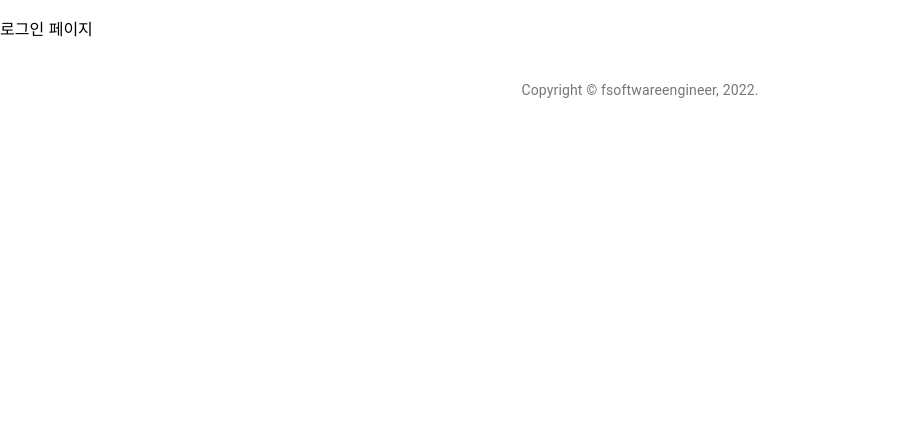
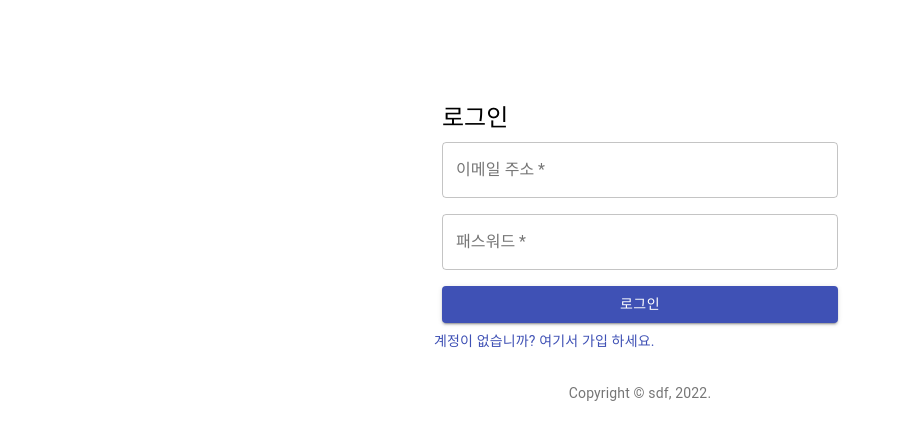
Before and after one commit to doingH/todo-react-app, a React (Create React App) app: page /login in a window 1280 px wide. Shown: the top 440 px of the page, without its empty margins (0-902 px from the left). Built offline with nearby package versions, Linux system fonts and the light colour scheme.

Commit message:
회원 가입 및 FRONT 완료

```diff
--- a/src/App.js
+++ b/src/App.js
@@ -1,22 +1,37 @@
 import { Class } from '@material-ui/icons';
 import React from 'react';
 import Todo from './todo/Todo';
-import { Paper, List, Container } from "@material-ui/core";
 import './App.css';
 import AddTodo from './todo/AddTodo';
-import { call } from "./service/ApiService";
+import {
+  Paper,
+  List,
+  Container,
+  Grid,
+  Button,
+  AppBar,
+  Toolbar,
+  Typography,
+} from "@material-ui/core";
+import { call, signout } from "./service/ApiService";
 
 class App extends React.Component {
   constructor(props) {
     super(props);
     this.state = {
-      items: []
+      items: [],
+      /* 1. 로딩중이라는 상태이다. 생성자에 상태 변수를 추가한다. */
+      loading: true
     }
   }
 
   componentDidMount() {
-    call("/todo", "GET", null).then((response) =>
-      this.setState({ items: response.data })
+    /* 2. componentDidMount에서 todo리스트를 가져오는
+    GET 리퀘스트가 성공적으로 리턴하는 경우 loading을 false로 고친다.
+    더 이상 로딩중이 아니라는 뜻이다. */
+    call("/todo", "GET", null).then((response) => {
+      this.setState({ items: response.data, loading: false })
+    }
     );
   }
 
@@ -38,22 +53,44 @@ class App extends React.Component {
     );
   };
 
-
   render() {
-    //es6 map함수 이용해 loop
     var todoItems = this.state.items.length > 0 && (
-      <Paper style={{ margine: 16 }}>
+      <Paper style={{ margin: 16 }}>
         <List>
           {this.state.items.map((item, idx) => (
-            <Todo item={item} key={item.id} delete={this.delete} update={this.update} />
+            <Todo
+              item={item}
+              key={item.id}
+              delete={this.delete}
+              update={this.update}
+            />
           ))}
         </List>
       </Paper>
     );
 
-    return (
-      // 컴포넌트 return
-      <div className="App">
+    // navigationBar 추가
+    var navigationBar = (
+      <AppBar position="static">
+        <Toolbar>
+          <Grid justifyContent="space-between" container>
+            <Grid item>data
+              <Typography variant="h6">오늘의 할일</Typography>
+            </Grid>
+            <Grid>
+              <Button color="inherit" onClick={signout}>
+                로그아웃
+              </Button>
+            </Grid>
+          </Grid>
+        </Toolbar>
+      </AppBar>
+    );
+
+    /* 로딩중이 아닐 때 렌더링 할 부분 */
+    var todoListPage = (
+      <div>
+        {navigationBar} {/*네비게이션 바 렌더링*/}
         <Container maxWidth="md">
           <AddTodo add={this.add} />
           <div className="TodoList">{todoItems}</div>
@@ -61,6 +98,18 @@ class App extends React.Component {
       </div>
     );
 
+    /* 로딩중일 때 렌더링 할 부분 */
+    var loadingPage = <h1> 로딩중.. </h1>;
+
+    var content = loadingPage;
+
+    if (!this.state.loading) {
+      /* 로딩중이 아니면 todoListPage를 선택*/
+      content = todoListPage;
+    }
+
+    /* 선택한 content 렌더링 */
+    return <div className="App">{content}</div>;
   }
 }
 
--- a/src/AppRouter.js
+++ b/src/AppRouter.js
@@ -5,12 +5,13 @@ import Login from "./login/login";
 import { BrowserRouter as Router, Routes, Route } from "react-router-dom";
 import Box from "@material-ui/core/Box";
 import Typography from "@material-ui/core/Typography";
+import SignUp from "./login/signUp";
 
 function Copyright() {
   return (
     <Typography variant="body2" color="textSecondary" align="center">
       {"Copyright © "}
-      fsoftwareengineer, {new Date().getFullYear()}
+      sdf, {new Date().getFullYear()}
       {"."}
     </Typography>
   );
@@ -27,6 +28,8 @@ class AppRouter extends React.Component {
               </Route>
               <Route path="/" element={<App />}>
               </Route>
+              <Route path="/signup" element={<SignUp />}>
+              </Route>
             </Routes>
           </div>
           <Box mt={5}>
--- a/src/login/login.js
+++ b/src/login/login.js
@@ -1,12 +1,83 @@
 import React from "react";
+import { signin } from "../service/ApiService";
+import {
+  Link,
+  Button,
+  TextField,
+  Grid,
+  Container,
+  Typography,
+} from "@material-ui/core";
 
 class Login extends React.Component {
     constructor(props) {
       super(props);
+      this.handleSubmit = this.handleSubmit.bind(this);
+    }
+
+    handleSubmit(event) {
+      event.preventDefault();
+      const data = new FormData(event.target);
+      const email = data.get("email");
+      const password = data.get("password");
+      // ApiService의 signin 메서드를 사용 해 로그인.
+      signin({ email: email, password: password });
     }
 
     render() {
-    return <p>로그인 페이지</p>;
+      return (
+        <Container component="main" maxWidth="xs" style={{ marginTop: "8%" }}>
+          <Grid container spacing={2}>
+            <Grid item xs={12}>
+              <Typography component="h1" variant="h5">
+                로그인
+              </Typography>
+            </Grid>
+          </Grid>
+          <form noValidate onSubmit={this.handleSubmit}>
+            {" "}
+            {/* submit 버튼을 누르면 handleSubmit이 실행됨. */}
+            <Grid container spacing={2}>
+              <Grid item xs={12}>
+                <TextField
+                  variant="outlined"
+                  required
+                  fullWidth
+                  id="email"
+                  label="이메일 주소"
+                  name="email"
+                  autoComplete="email"
+                />
+              </Grid>
+              <Grid item xs={12}>
+                <TextField
+                  variant="outlined"
+                  required
+                  fullWidth
+                  name="password"
+                  label="패스워드"
+                  type="password"
+                  id="password"
+                  autoComplete="current-password"
+                />
+              </Grid>
+              <Grid item xs={12}>
+                <Button
+                  type="submit"
+                  fullWidth
+                  variant="contained"
+                  color="primary"
+                >
+                  로그인
+                </Button>
+              </Grid>
+              <Link href="/signup" variant="body2">
+              <Grid item>계정이 없습니까? 여기서 가입 하세요.</Grid>
+              </Link>
+            </Grid>
+          </form>
+        </Container>
+      );
     }
   }
 
--- /dev/null
+++ b/src/login/signUp.js
@@ -0,0 +1,102 @@
+import React from "react";
+import {
+  Button,
+  TextField,
+  Link,
+  Grid,
+  Container,
+  Typography,
+} from "@material-ui/core";
+import { signup } from "../service/ApiService";
+
+class SignUp extends React.Component {
+  constructor(props) {
+    super(props);
+    this.handleSubmit = this.handleSubmit.bind(this);
+  }
+
+  handleSubmit(event) {
+    event.preventDefault();
+    // 오브젝트에서 form에 저장된 데이터를 맵의 형태로 바꿔줌.
+    const data = new FormData(event.target);
+    const username = data.get("username");
+    const email = data.get("email");
+    const password = data.get("password");
+    signup({ email: email, username: username, password: password }).then(
+      (response) => {
+        // 계정 생성 성공 시 login페이지로 리디렉트
+        window.location.href = "/login";
+      }
+    );
+  }
+
+  render() {
+    return (
+      <Container component="main" maxWidth="xs" style={{ marginTop: "8%" }}>
+        <form noValidate onSubmit={this.handleSubmit}>
+          <Grid container spacing={2}>
+            <Grid item xs={12}>
+              <Typography component="h1" variant="h5">
+                계정 생성
+              </Typography>
+            </Grid>
+            <Grid item xs={12}>
+              <TextField
+                autoComplete="fname"
+                name="username"
+                variant="outlined"
+                required
+                fullWidth
+                id="username"
+                label="유저 이름"
+                autoFocus
+              />
+            </Grid>
+            <Grid item xs={12}>
+              <TextField
+                variant="outlined"
+                required
+                fullWidth
+                id="email"
+                label="이메일 주소"
+                name="email"
+                autoComplete="email"
+              />
+            </Grid>
+            <Grid item xs={12}>
+              <TextField
+                variant="outlined"
+                required
+                fullWidth
+                name="password"
+                label="패스워드"
+                type="password"
+                id="password"
+                autoComplete="current-password"
+              />
+            </Grid>
+            <Grid item xs={12}>
+              <Button
+                type="submit"
+                fullWidth
+                variant="contained"
+                color="primary"
+              >
+                계정 생성
+              </Button>
+            </Grid>
+          </Grid>
+          <Grid container justifyContent="flex-end">
+            <Grid item>
+              <Link href="/login" variant="body2">
+                이미 계정이 있습니까? 로그인 하세요.
+              </Link>
+            </Grid>
+          </Grid>
+        </form>
+      </Container>
+    );
+  }
+}
+
+export default SignUp;
--- a/src/service/ApiService.js
+++ b/src/service/ApiService.js
@@ -1,31 +1,65 @@
 import { API_BASE_URL } from "../config/app-config";
 
 export function call(api, method, request) {
+
+  let headers = new Headers({
+    "Content-Type": "application/json",
+  });
+
+  // 로컬 스토리지에서 ACCESS TOKEN 가져오기
+  const accessToken = localStorage.getItem("ACCESS_TOKEN");
+  if (accessToken && accessToken !== null) {
+    headers.append("Authorization", "Bearer " + accessToken);
+  }
+
   let options = {
-    headers: new Headers({
-      "Content-Type": "application/json",
-    }),
+    headers: headers,
     url: API_BASE_URL + api,
     method: method,
   };
+
   if (request) {
     // GET method
     options.body = JSON.stringify(request);
   }
+
   return fetch(options.url, options)
-    .then((response) => {
+    .then(response => {
         if (!response.ok) {
           // response.ok가 true이면 정상적인 리스폰스를 받은것, 아니면 에러 리스폰스를 받은것.
           return Promise.reject(response);
         }
-        return response;
+        return response.json();
       })
     .catch((error) => {
       // 추가된 부분
-      console.log(error.status);
       if (error.status === 403) {
-        window.location.href = "/login"; // redirect
+         window.location.href = "/login"; // redirect
       }
       return Promise.reject(error);
     });
+
+  }
+
+export function signin(userDTO) {
+  return call("/auth/signin", "POST", userDTO).then((response) => {
+
+
+      if (response.token) {
+        // 로컬 스토리지에 JWT 저장
+        localStorage.setItem("ACCESS_TOKEN", response.token);
+        // token이 존재하는 경우 Todo 화면으로 리디렉트
+        window.location.href = "/";
+
+      }
+  });
+};
+
+export function signout() {
+  localStorage.setItem("ACCESS_TOKEN", null);
+  window.location.href = "/login";
+};
+
+export function signup(userDTO) {
+  return call("/auth/signup", "POST", userDTO);
 }
```
Lines whose indentation alone changed are shown as unchanged.
